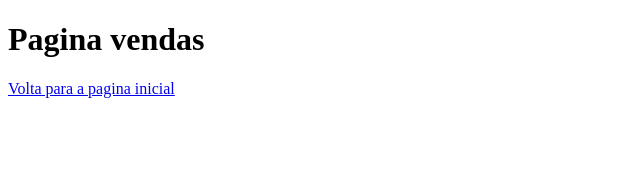
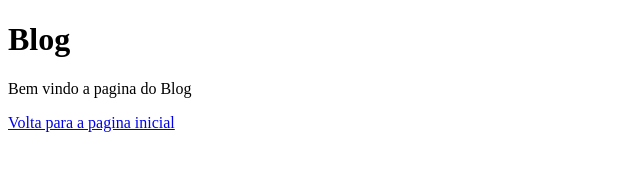
Before and after one commit to Adal91/aulagithub, a plain HTML site: page blog.html in a window 1280 px wide. Shown: the whole page, without its empty margins (0-640 px from the left). Drawn offline with Linux system fonts and the light colour scheme.

Commit message:
Foi feito a atualização do Pagina Prinncipal

```diff
--- a/blog.html
+++ b/blog.html
@@ -1,13 +1,11 @@
 <!DOCTYPE html>
 <html lang="en">
 <head>
-    <meta charset="UTF-8">
-    <meta http-equiv="X-UA-Compatible" content="IE=edge">
-    <meta name="viewport" content="width=device-width, initial-scale=1.0">
-    <title>Document</title>
+
 </head>
 <body>
-    <h1>Pagina vendas</h1>
+    <h1>Blog</h1>
+    <p>Bem vindo a pagina do Blog</p>
     <a href="index.html">Volta para a pagina inicial</a>
 </body>
 </html>
```
Also changed, not shown: index.html (+1 -0 lines).
